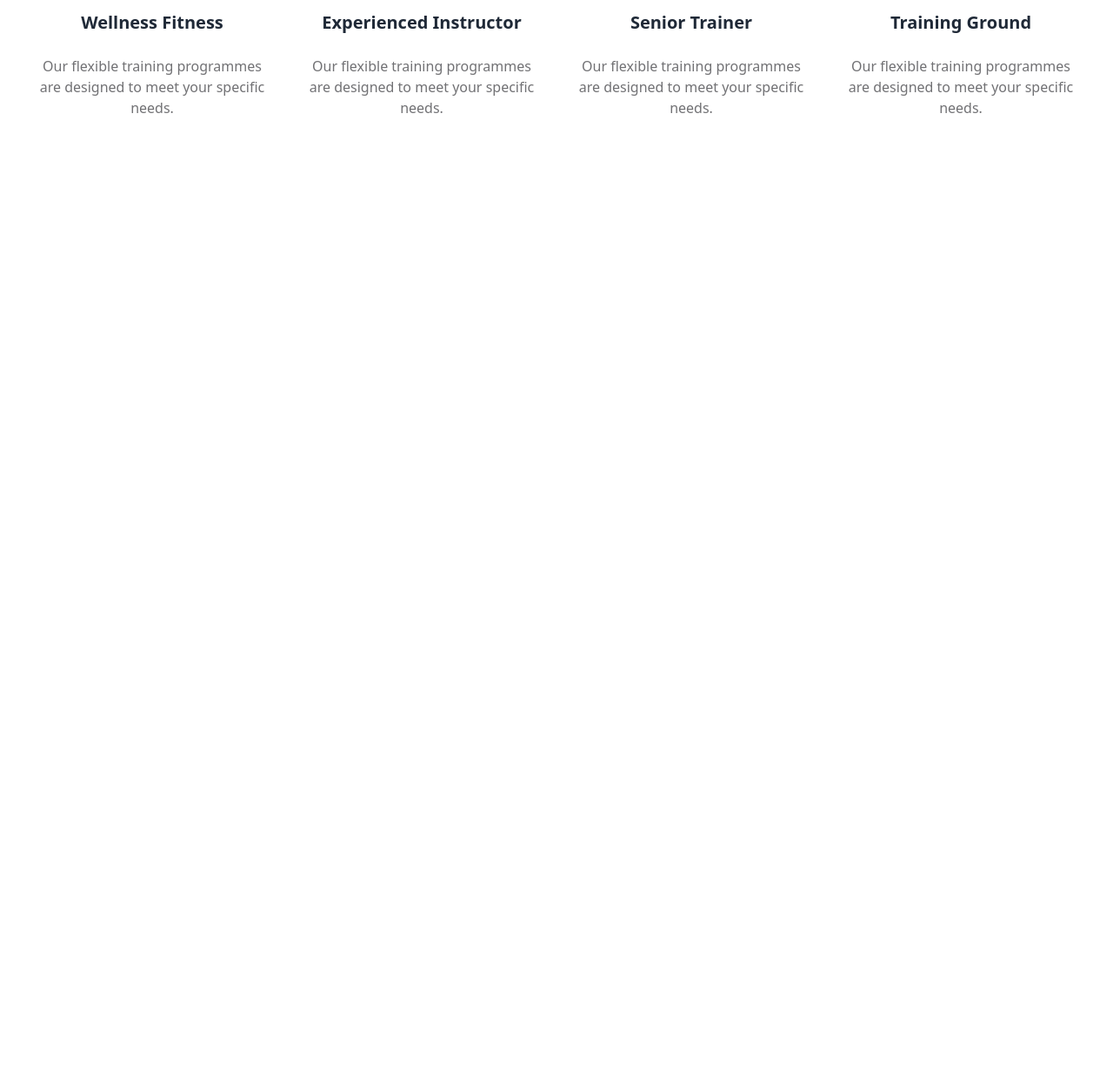
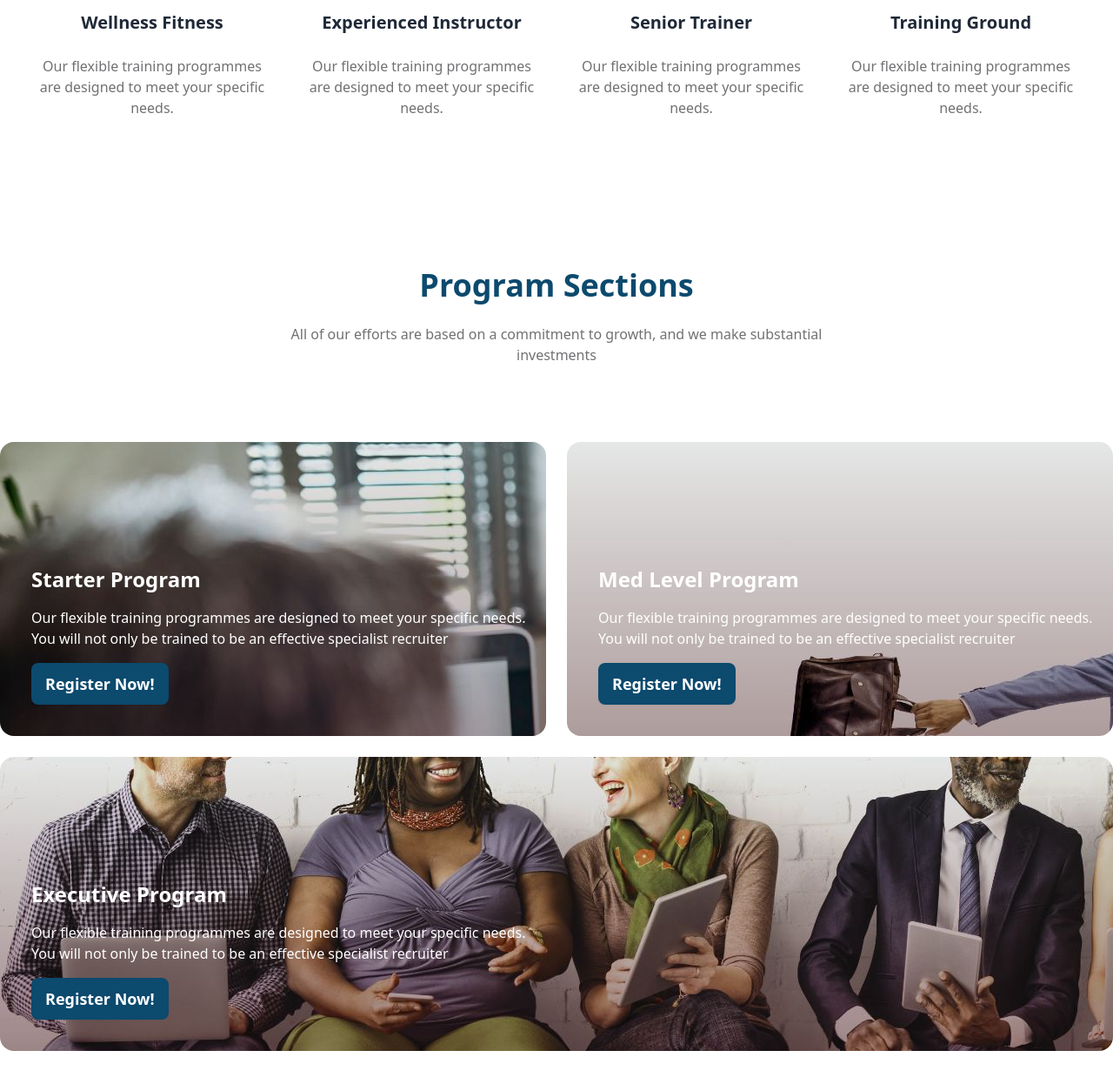
Before and after one commit to roufrubel/assignment-03-quest-employ, a plain HTML site: page index.html in a window 1280 px wide. Shown: the part 894-2140 px from the top of the page at 87% size. Before the commit the page ends 1194 px from the top, so only its background shows below. Drawn offline with nearby package versions, Linux system fonts and the light colour scheme.

Commit message:
program section added

```diff
--- a/index.html
+++ b/index.html
@@ -29,6 +29,11 @@
       tailwind.config = {
         theme: {
           extend: {
+            backgroundImage: {
+              "quest-first-img": "url('/images/program-01.jpeg')",
+              "quest-second-img": "url('/images/program-02.jpeg')",
+              "quest-third-img": "url('/images/program-03.jpeg')",
+            },
             colors: {
               "quest-primary": "#0c4a6e",
               "quest-secondary": "#67e8f9",
@@ -321,6 +326,77 @@
           </div>
         </div>
       </section>
+
+      <!-- program section -->
+      <section class="my-32">
+        <!-- program titles -->
+        <div class="text-center md:w-1/2 lg:w-1/2 p-2 flex flex-col mx-auto">
+          <h2 class="text-4xl font-extrabold text-quest-primary">
+            Program Sections
+          </h2>
+          <p class="my-6 text-quest-light text-base">
+            All of our efforts are based on a commitment to growth, and we make
+            substantial investments
+          </p>
+        </div>
+
+        <!-- program image grids -->
+        <div class="grid gap-6 grid-cols-1 md:grid-cols-2 lg:grid-cols-2 text-white md:mt-14 lg:mt-14">
+          <!-- 1st card -->
+          <div class="bg-quest-first-img w-full  h-full md:h-[338px] lg:h-[338px] rounded-2xl md:relative lg:relative">
+            <div class=" md:absolute lg:absolute md:bottom-4 lg:bottom-4 md:left-4 lg:left-4 p-5">
+              <h2 class="text-2xl font-extrabold">Starter Program</h2>
+              <p class="text-base font-medium my-4">
+                Our flexible training programmes are designed to meet your
+                specific needs. You will not only be trained to be an effective
+                specialist recruiter
+              </p>
+              <button
+                class="btn bg-quest-primary  text-lg font-semibold text-white border-0"
+              >
+                Register Now!
+              </button>
+            </div>
+          </div>
+
+          <!-- 2nd card -->
+          <div class="bg-quest-second-img w-full  h-full md:h-[338px] lg:h-[338px] rounded-2xl      md:relative lg:relative">
+            <div class=" md:absolute lg:absolute md:bottom-4 lg:bottom-4 md:left-4 lg:left-4  p-5">
+              <h2 class="text-2xl font-extrabold">Med Level Program</h2>
+              <p class="text-base font-medium my-4">
+                Our flexible training programmes are designed to meet your
+                specific needs. You will not only be trained to be an effective
+                specialist recruiter
+              </p>
+              <button
+                class="btn bg-quest-primary  text-lg font-semibold text-white border-0"
+              >
+                Register Now!
+              </button>
+            </div>
+          </div>
+
+          <!-- 3rd card -->
+          <div
+            class="md:col-span-2 lg:col-span-2 bg-quest-third-img w-full h-full md:h-[338px] lg:h-[338px] rounded-2xl md:relative lg:relative"
+          >
+          <div class="md:flex-start lg:flex-start md:w-1/2 lg:w-1/2 md:absolute lg:absolute md:bottom-4 lg:bottom-4 md:left-4 lg:left-4  p-5">
+            <div>
+              <h2 class="text-2xl font-extrabold">Executive Program</h2>
+            <p class="text-base font-medium my-4">
+              Our flexible training programmes are designed to meet your
+              specific needs. You will not only be trained to be an effective
+              specialist recruiter
+            </p>
+            <button
+              class="btn bg-quest-primary  text-lg font-semibold text-white border-0"
+            >
+              Register Now!
+            </button>
+            </div>
+          </div>
+          </div>
+        </section>
     </main>
 
     <!-- footer section start -->
```
Also changed, not shown: images/program-01.jpeg (added), images/program-02.jpeg (added), images/program-03.jpeg (added).
